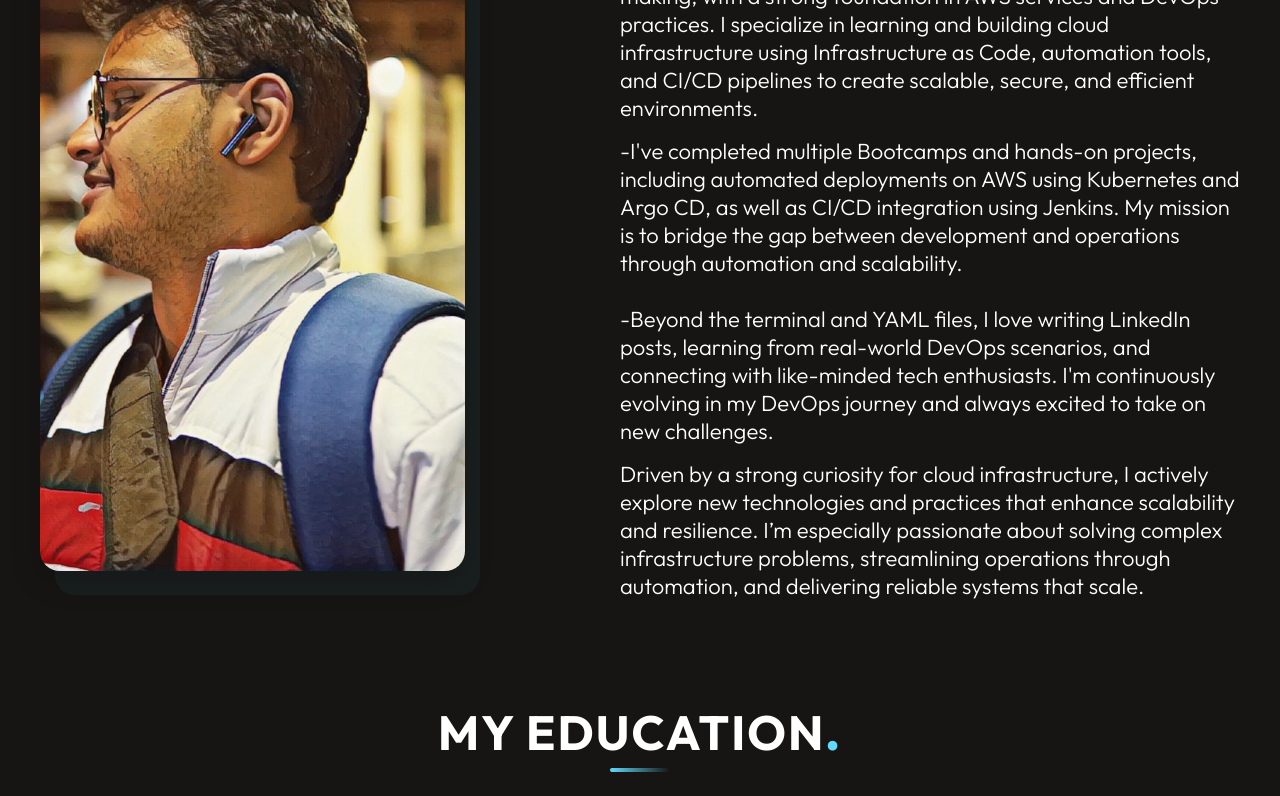
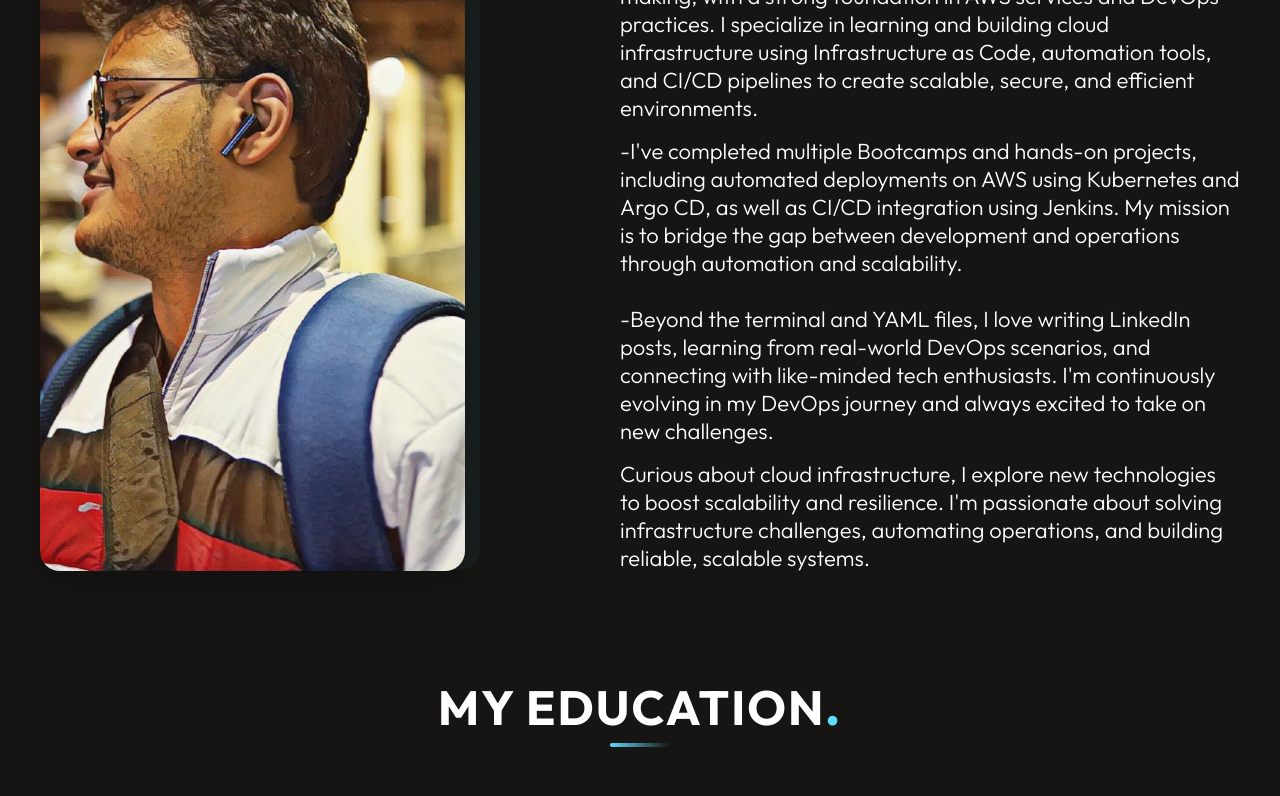
Before and after one commit to wahajahmad-cyber/wahajahmad-cyber.github.io, a React (Vite) app: page / in a window 1280 px wide. Shown: the part 1176-1972 px from the top of the page. Built offline with nearby package versions, Linux system fonts and the light colour scheme; no server answers; grey boxes are pictures that could not be loaded; a web font is replaced by a local one.

Commit message:
made changes in About

```diff
--- a/src/components/About/About.jsx
+++ b/src/components/About/About.jsx
@@ -23,7 +23,7 @@ const About = () => {
               <p>-Beyond the terminal and YAML files, I love writing LinkedIn posts, learning from real-world DevOps scenarios, and connecting with like-minded tech enthusiasts. I'm continuously evolving in my DevOps journey and always excited to take on new challenges.</p>
             </div>
 
-            <p>Driven by a strong curiosity for cloud infrastructure, I actively explore new technologies and practices that enhance scalability and resilience. I’m especially passionate about solving complex infrastructure problems, streamlining operations through automation, and delivering reliable systems that scale.</p>
+            <p>Curious about cloud infrastructure, I explore new technologies to boost scalability and resilience. I'm passionate about solving infrastructure challenges, automating operations, and building reliable, scalable systems.</p>
           </div>
         </div>
       </div>
```
